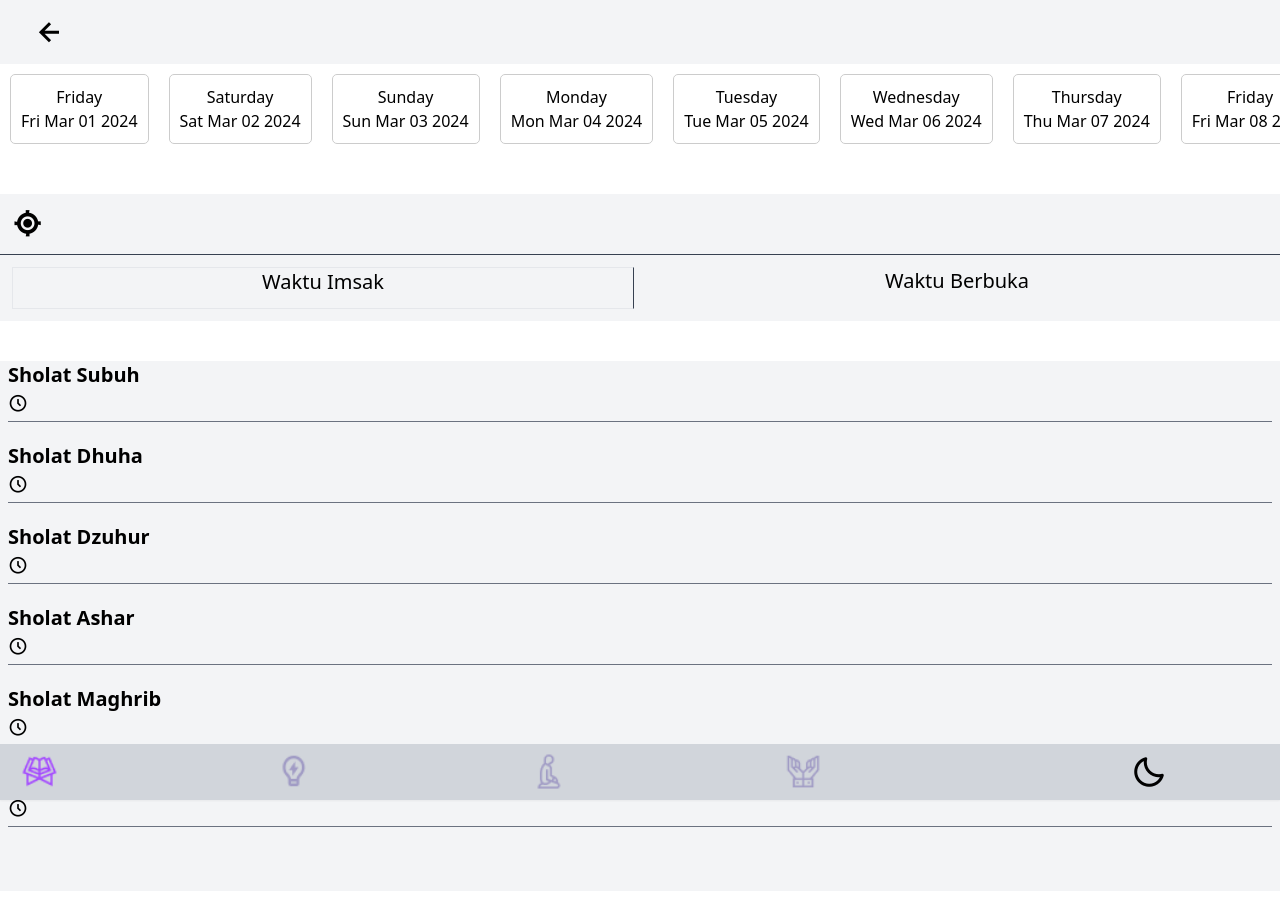
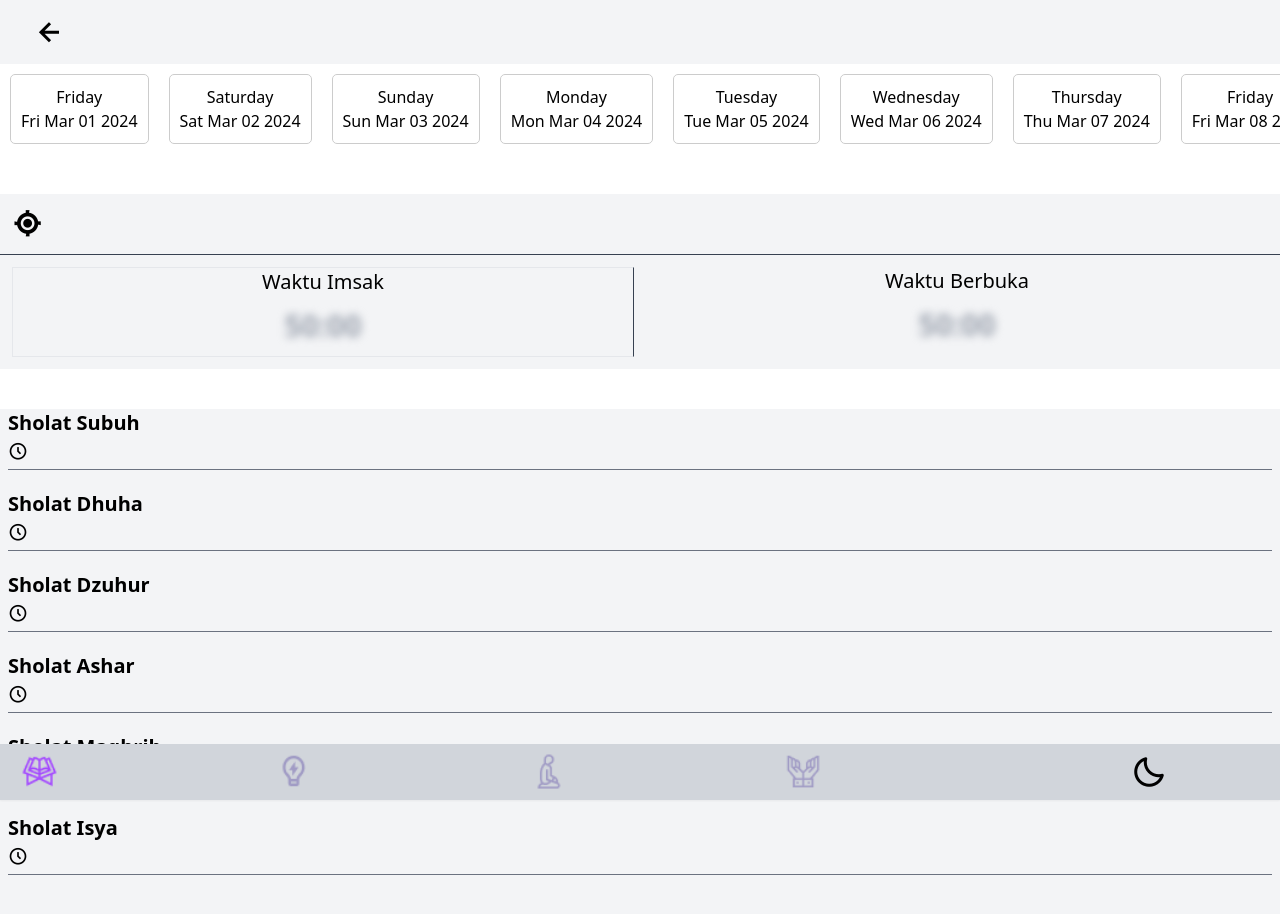
Before and after one commit to adhinnnugroho/CAHNOMNGAJI, a Next.js app: page /Locations in a window 1280 px wide. Shown: the top 914 px of the page. Before the commit the page ends 891 px from the top, so only its background shows below. Built offline with nearby package versions, Linux system fonts and the light colour scheme; no server answers.

Commit message:
feat: create a simple loading efek

```diff
--- a/src/pages/Locations/index.tsx
+++ b/src/pages/Locations/index.tsx
@@ -22,6 +22,9 @@ const UserLocations = () => {
     const [CityId, setCityId] = useState<any>(null);
     const [City, setCity] = useState<any>(null);
 
+    const [loading, setLoading] = useState(true);
+
+
     const getUserLocations = async (latitude: number, longitude: number) => {
         const data = await SholatServices.getUserLocations(latitude, longitude);
         setUserLocation(data.data.locationData.city);
@@ -38,6 +41,7 @@ const UserLocations = () => {
         const ScheduleSholat = await SholatServices.getScheduleSholatDaily(cityId, year, month, date);
         const GetDataDailyScheduleSholat = ScheduleSholat.data.data.data;
         setJadwalDaily(GetDataDailyScheduleSholat.jadwal);
+        setLoading(false);
     }
 
     useEffect(() => {
@@ -73,8 +77,13 @@ const UserLocations = () => {
     const BorderScheduleSholat = SystemTheme === "dark" ? "border-gray-500" : "border-gray-200";
 
 
+    const onLoadCallBack = () => {
+        setLoading(true)
+    }
+
+
     return (
-        <div>
+        <div onLoad={onLoadCallBack}>
             <BackNavigations SurahName='' link={'/Home'} />
             <DateSlider />
             <div className={`${ScheduleSholat} mt-10`}>
@@ -91,18 +100,29 @@ const UserLocations = () => {
                         <div className={`text-center text-xl border ${BorderScheduleSholat} border-r-gray-700`}>
                             Waktu Imsak
                             <h5 className="text-3xl font-bold mt-3 mb-3">
-                                {JadwalDaily && JadwalDaily.imsak}
+                                {loading ? (
+                                    <div className="text-gray-400 text-center blur-sm">50:00</div>
+                                ) : (
+                                    JadwalDaily && JadwalDaily.imsak
+                                )
+                                }
                             </h5>
                         </div>
                         <div className=" text-center text-xl ">
                             Waktu Berbuka
                             <h5 className="text-3xl font-bold mt-3 mb-3">
-                                {JadwalDaily && JadwalDaily.maghrib}
+                                {loading ? (
+                                    <div className="text-gray-400 text-center blur-sm">50:00</div>
+                                ) : (
+                                    JadwalDaily && JadwalDaily.maghrib
+                                )
+                                }
                             </h5>
                         </div>
                     </div>
                 </div>
             </div>
+
 
             <div className={`${ScheduleSholat} mt-10`}>
                 <div className="grid grid-cols-1 gap-5 ml-2 mr-2 mt-10 pb-16">
```
